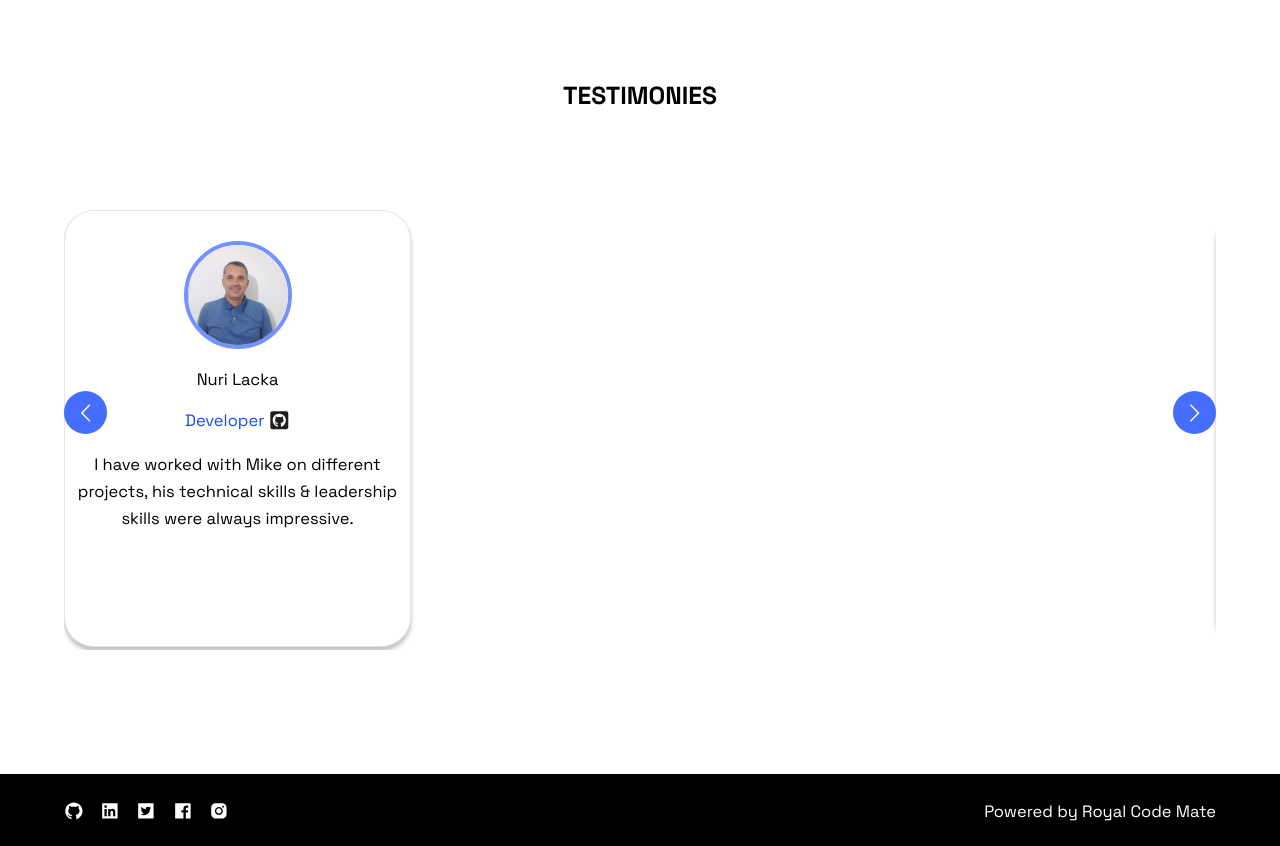
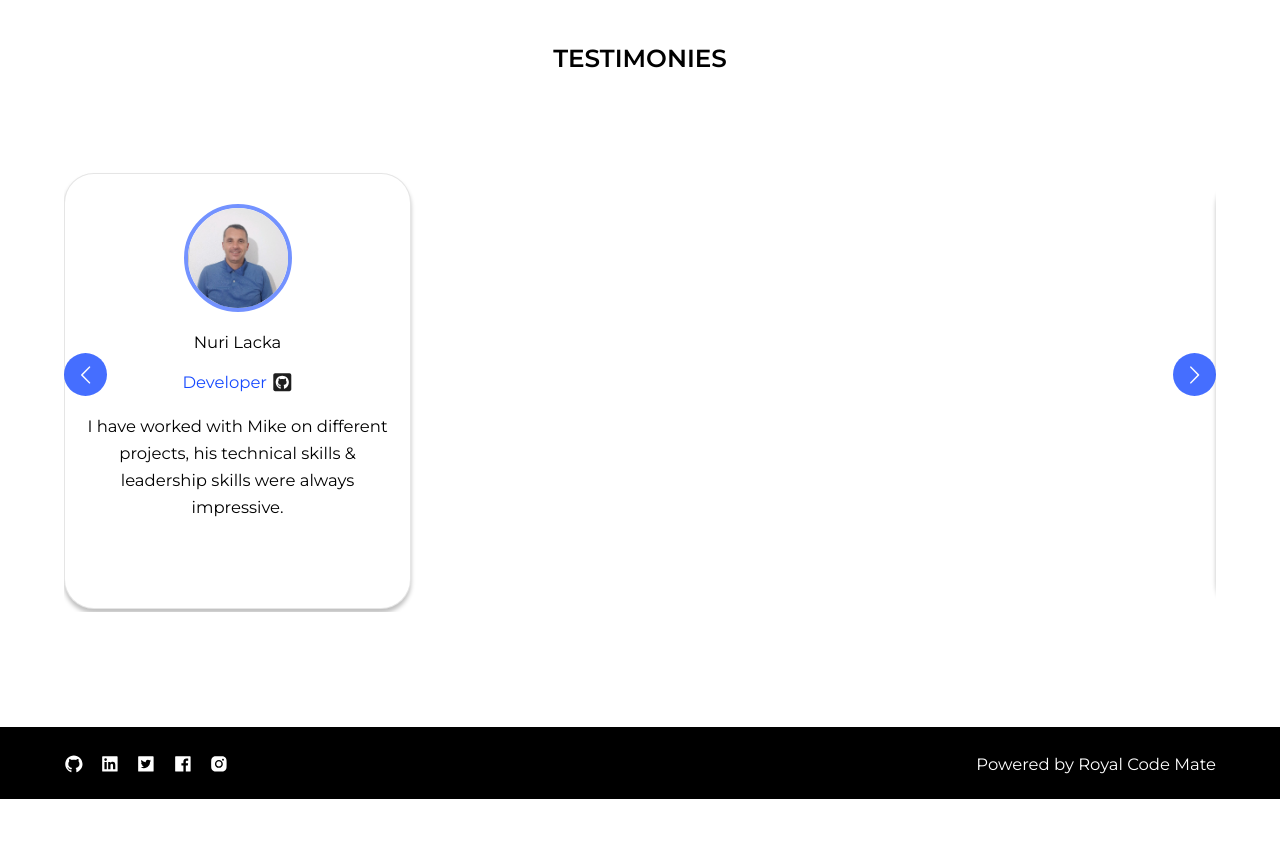
Before and after one commit to codewithmike01/portfolio-v2, a React (Create React App) app: page / in a window 1280 px wide. Shown: the part 1720-2566 px from the top of the page. After the commit the page ends 2519 px from the top, so only its background shows below. Built offline with nearby package versions, Linux system fonts and the light colour scheme.

Commit message:
feat: add boder to image

```diff
--- a/public/index.html
+++ b/public/index.html
@@ -28,9 +28,10 @@
     <link rel="preconnect" href="https://fonts.googleapis.com" />
     <link rel="preconnect" href="https://fonts.gstatic.com" crossorigin />
     <link
-      href="https://fonts.googleapis.com/css2?family=Space+Grotesk:wght@400;700&display=swap"
+      href="https://fonts.googleapis.com/css2?family=Montserrat:wght@400;500;600&display=swap"
       rel="stylesheet"
     />
+    <!-- End font -->
 
     <title></title>
   </head>
--- a/src/components/styles/ProjectCard.styles.tsx
+++ b/src/components/styles/ProjectCard.styles.tsx
@@ -16,11 +16,13 @@ export const ProjectCardContainer = styled.div`
     grid-column-gap: 10px;
 
     .project_image_container {
-      border: 1px solid rgba(23, 74, 255, 0.5);
       border-radius: 4px;
       width: 274px;
       height: 200px;
       img {
+        box-shadow: rgba(0, 0, 0, 0.16) 0px 3px 6px,
+          rgba(0, 0, 0, 0.23) 0px 3px 6px;
+        /* border: 1px solid rgba(23, 74, 255, 0.5); */
         width: 100%;
         height: 100%;
         image-rendering: crisp-edges;
--- a/src/index.css
+++ b/src/index.css
@@ -30,5 +30,5 @@ h5 {
 }
 
 body {
-  font-family: 'Space Grotesk', sans-serif;
+  font-family: 'Montserrat', sans-serif;
 }
--- a/src/pages/HomePage.tsx
+++ b/src/pages/HomePage.tsx
@@ -31,11 +31,11 @@ const HomePage = () => {
       items: 5,
     },
     desktop: {
-      breakpoint: { max: 3000, min: 1024 },
+      breakpoint: { max: 3000, min: 1200 },
       items: 3,
     },
     tablet: {
-      breakpoint: { max: 1024, min: 800 },
+      breakpoint: { max: 1200, min: 800 },
       items: 2,
     },
     mobile: {
--- a/src/pages/styles/HomePage.styles.tsx
+++ b/src/pages/styles/HomePage.styles.tsx
@@ -3,7 +3,7 @@ import styled from 'styled-components';
 export const HomePageContainer = styled.section`
   display: flex;
   flex-direction: column;
-  gap: 7.5rem;
+  gap: 7rem;
   width: 100%;
   /* General  */
   h2 {
--- a/src/pages/styles/ProjectPDetailPage.style.tsx
+++ b/src/pages/styles/ProjectPDetailPage.style.tsx
@@ -12,7 +12,6 @@ export const ProjectPageDetailContainer = styled.section`
 
   .project_details_container {
     width: 90%;
-
     margin: 0 auto;
     img {
       width: 100%;
--- a/src/pages/styles/ProjectPage.styles.tsx
+++ b/src/pages/styles/ProjectPage.styles.tsx
@@ -28,6 +28,7 @@ export const ProjectPageContainer = styled.section`
       display: flex;
       align-items: center;
       justify-content: center;
+
       box-shadow: 0px 2px 4px 2px rgba(23, 74, 255, 0.25);
       border-radius: 8px;
       padding: 10px;
```
Also changed, not shown: src/logo.svg (deleted).
